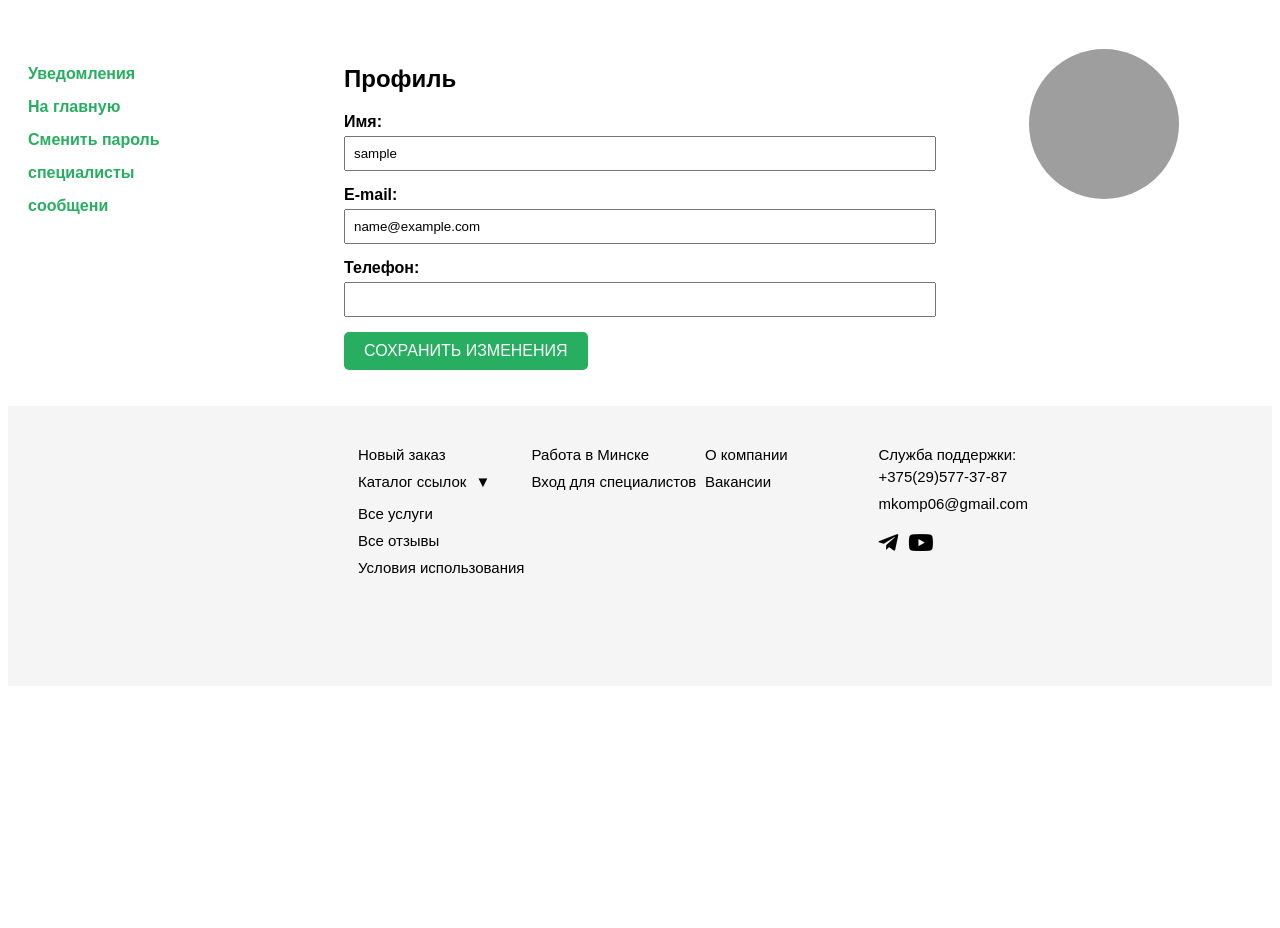
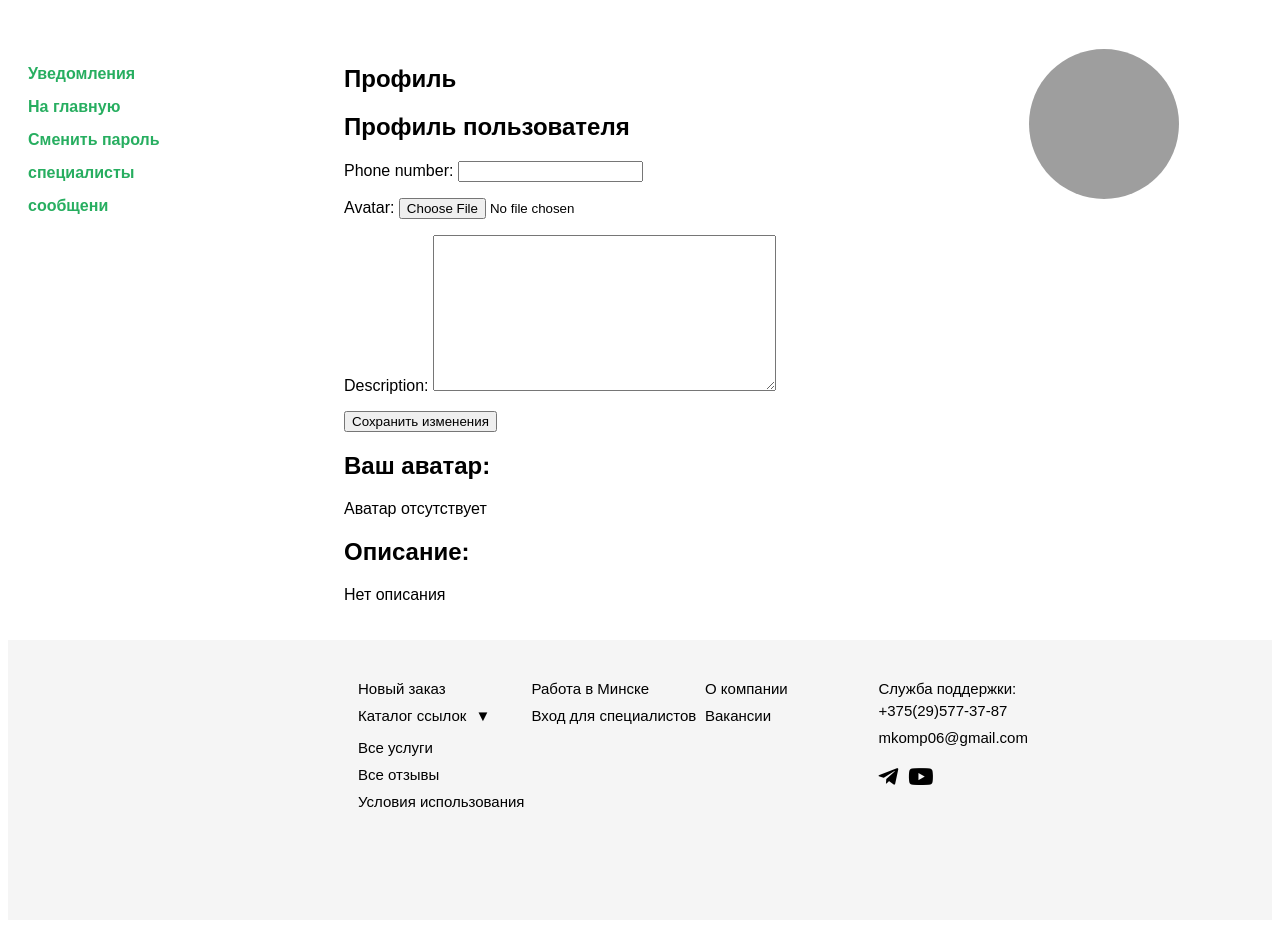
Before and after one commit to MatveySviadysh/NGl, a Django app: page /user/cabinet/user/ in a window 1280 px wide. Shown: the part 71-999 px from the top of the page. Before the commit the page ends 644 px from the top, so only its background shows below. Run offline with Django 4.2, Linux system fonts and the light colour scheme; the visitor is signed in with stand-in values (Sample User, id 1); data comes from the database, SQL or seed files in the repository; style sheets or scripts are compiled from the project's sources; grey boxes are pictures that could not be loaded.

Commit message:
update avatar user

```diff
--- a/user/forms.py
+++ b/user/forms.py
@@ -1,7 +1,14 @@
 from django import forms
 from django.contrib.auth.forms import UserCreationForm, AuthenticationForm, PasswordChangeForm
 from django.contrib.auth.models import User
-from .models import Tutor, Review
+from .models import Tutor, Review,UserProfile
+
+
+
+class UserProfileForm(forms.ModelForm):
+    class Meta:
+        model = UserProfile
+        fields = ['phone_number', 'avatar', 'description']
 
 class UserRegisterForm(UserCreationForm):
     email = forms.EmailField(widget=forms.EmailInput(attrs={'placeholder': 'Почта'}))
--- a/user/models.py
+++ b/user/models.py
@@ -1,6 +1,26 @@
-from django.contrib.auth.models import AbstractBaseUser, BaseUserManager, PermissionsMixin
+from django.contrib.auth.models import AbstractBaseUser, BaseUserManager, PermissionsMixin,User
 from django.db import models
 from django.core.validators import RegexValidator
+from django.dispatch import receiver
+from django.db.models.signals import post_save
+
+class UserProfile(models.Model):
+    user = models.OneToOneField(User, on_delete=models.CASCADE)
+    phone_number = models.CharField(max_length=15, blank=True, null=True)
+    avatar = models.ImageField(upload_to='avatars/', blank=True, null=True)
+    description = models.TextField(blank=True, null=True)
+
+    def __str__(self):
+        return self.user.username
+
+@receiver(post_save, sender=User)
+def create_user_profile(sender, instance, created, **kwargs):
+    if created:
+        UserProfile.objects.create(user=instance)
+
+@receiver(post_save, sender=User)
+def save_user_profile(sender, instance, **kwargs):
+    instance.userprofile.save()
 
 class TutorManager(BaseUserManager):
     def create_user(self, email, password=None, **extra_fields):
--- a/user/templates/user/pages/profileUser.html
+++ b/user/templates/user/pages/profileUser.html
@@ -14,22 +14,22 @@
     </div>
     <div class="profile-content">
         <h1>Профиль</h1>
-        <form action="{% url 'profile-user' %}" method="POST">
+        <h1>Профиль пользователя</h1>
+        <form method="post" enctype="multipart/form-data">
             {% csrf_token %}
-            <div class="form-group">
-                <label for="name">Имя:</label>
-                <input type="text" id="name" name="name" value="{{ user.username }}" required>
-            </div>
-            <div class="form-group">
-                <label for="email">E-mail:</label>
-                <input type="email" id="email" name="email" value="{{ user.email }}" required>
-            </div>
-            <div class="form-group">
-                <label for="phone">Телефон:</label>
-                <input type="tel" id="phone" name="phone" value="{{ user.profile.phone_number }}" required>
-            </div>
-            <button type="submit" class="save-btn">СОХРАНИТЬ ИЗМЕНЕНИЯ</button>
+            {{ form.as_p }}
+            <button type="submit">Сохранить изменения</button>
         </form>
+
+        <h2>Ваш аватар:</h2>
+        {% if profile.avatar %}
+            <img src="{{ profile.avatar.url }}" alt="Аватар" width="100">
+        {% else %}
+            <p>Аватар отсутствует</p>
+        {% endif %}
+
+        <h2>Описание:</h2>
+        <p>{{ profile.description|default:"Нет описания" }}</p>
     </div>
     <div class="profile-picture">
         <img src="{% static 'user/images/default_avatar.jpg' %}" alt="Avatar">
--- a/user/urls.py
+++ b/user/urls.py
@@ -5,7 +5,7 @@ urlpatterns = [
     path('cabinet/user/register/', register, name='register-user'),
     path('cabinet/user/login/', user_login, name='login-user'),
     path('cabinet/user/logout/', user_logout, name='logout-user'),
-    path('cabinet/user/', profile, name='profile-user'),
+    path('cabinet/user/', profile_user, name='profile-user'),
     path('main/', main_page, name='main-page'),
     path('cabinet/tutor/register/', register_tutor, name='register_tutor'),
     path('cabinet/tutor/login/', login_tutor, name='login_tutor'),
--- a/user/views.py
+++ b/user/views.py
@@ -31,8 +31,16 @@ def user_login(request):
         form = UserLoginForm()
     return render(request, 'user/pages/loginUser.html', {'form': form})
 
-def profile(request):
-    return render(request, 'user/pages/profileUser.html', {'user': request.user})
+def profile_user(request):
+    profile = UserProfile.objects.get(user=request.user)
+    if request.method == 'POST':
+        form = UserProfileForm(request.POST, request.FILES, instance=profile)
+        if form.is_valid():
+            form.save()
+            return redirect('profile-user')
+    else:
+        form = UserProfileForm(instance=profile)
+    return render(request, 'user/pages/profileUser.html', {'form': form, 'profile': profile})
 
 def user_logout(request):
     logout(request)
```
Also changed, not shown: user/admin.py (+6 -1 lines), avatars/Screenshot_from_2024-09-27_16-27-59.png (added), avatars/Screenshot_from_2024-10-09_14-37-38.png (added), user/migrations/0009_userprofile.py (added).
